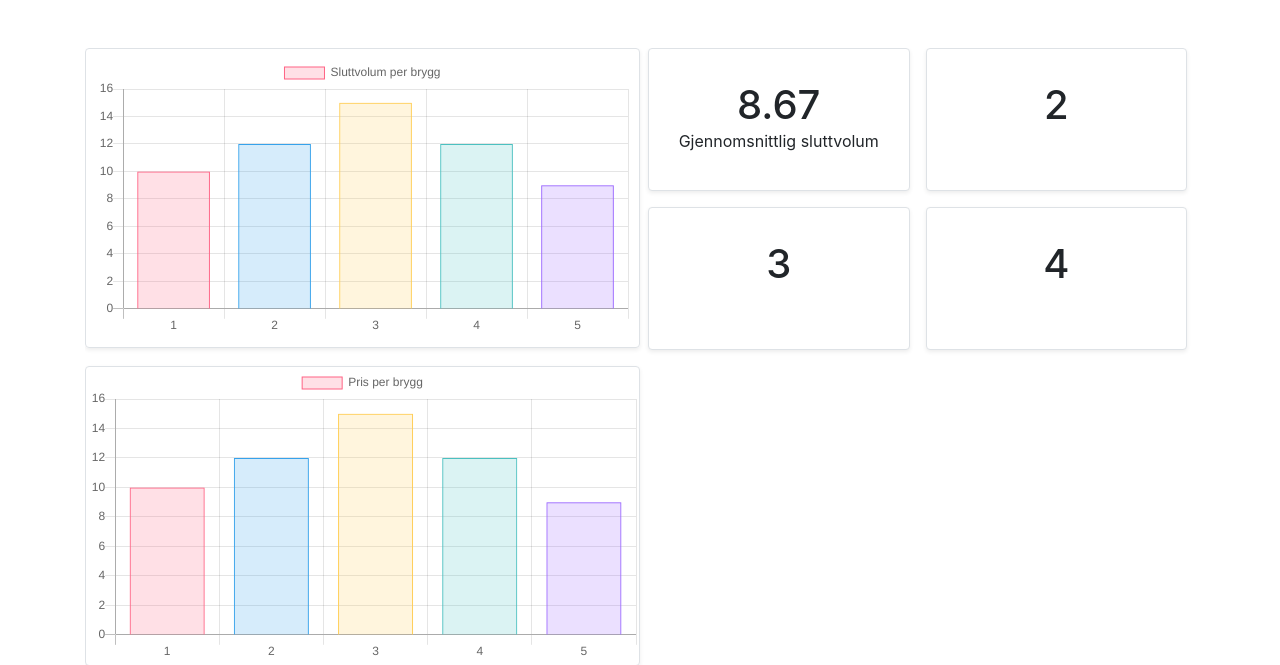
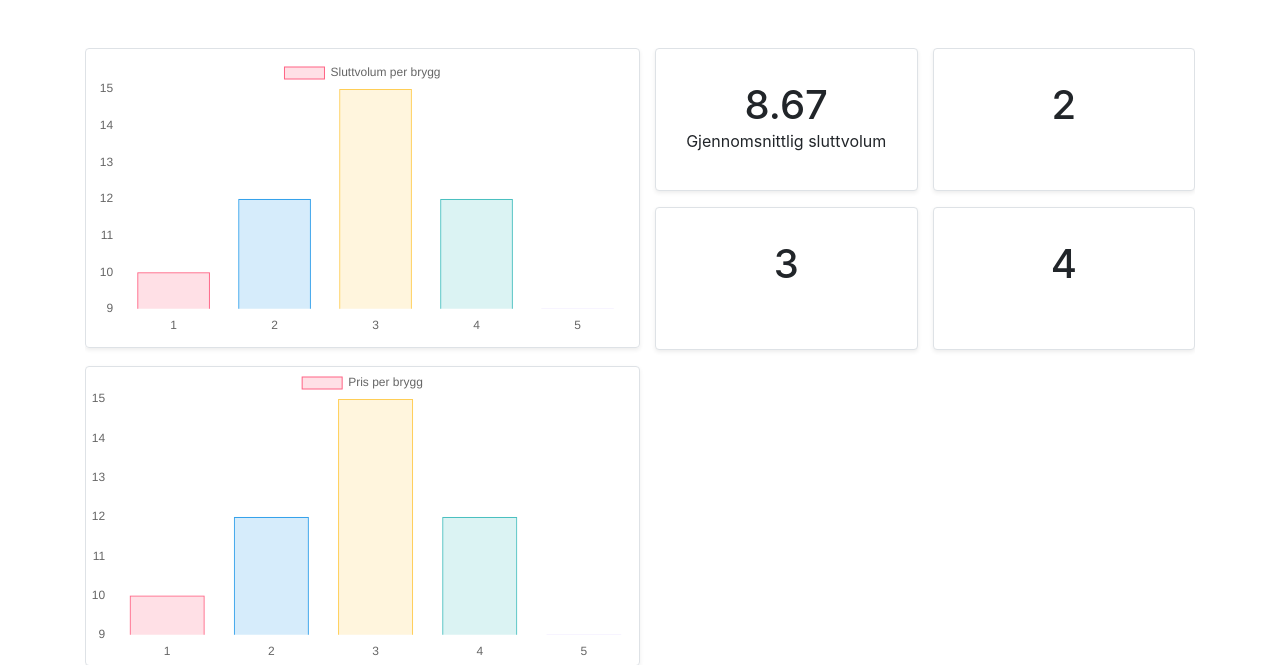
Before and after one commit to caubell/bryggelogg, a Django app: page /Bryggelogg/dashboard/ in a window 1280 px wide. Shown: the part 56-721 px from the top of the page. Run offline with Django 3.2, Linux system fonts and the light colour scheme; data comes from the database, SQL or seed files in the repository; some libraries are stand-ins or nearby versions.

Commit message:
Changed chart design

```diff
--- a/Bryggelogg/views.py
+++ b/Bryggelogg/views.py
@@ -1,5 +1,6 @@
 from django.shortcuts import render
 from django.http import HttpResponse, JsonResponse
+from django.views.generic import TemplateView,DetailView,FormView
 from Bryggelogg.models import Bryggelogg
 from Bryggelogg.forms import BryggeloggForm
 from django.contrib.auth import get_user_model
@@ -33,7 +34,7 @@ def bryggelogg_view(request):
 
     return render(request, 'Bryggelogg/bryggelogg.html', {'form': form})
 
-class dashboard_view(APIView):
+class dashboard_view(TemplateView):
     authentication_classes = []
     permission_classes = []
 
@@ -66,7 +67,7 @@ def get_data(request, *args, **kwargs):
     }
     return JsonResponse(data)
 
-class ChartData(APIView):
+class ChartData(TemplateView):
     authentication_classes = []
     permission_classes = []
 
--- a/templates/Bryggelogg/dashboard.html
+++ b/templates/Bryggelogg/dashboard.html
@@ -8,26 +8,26 @@
     <canvas id="myChart"></canvas>
   </div>
 
-  <div class="venstre col-md-3 px-2 pb-2">
+  <div class="venstre col-md-3 pr-0 pb-2">
     <div class="nt shadow-sm rounded border">
       <h1 class = "midtstilt">{{ avg_liter }}</h1>
       <p class = "midtstilt_horisontalt">Gjennomsnittlig sluttvolum</p>
     </div>
   </div>
 
-  <div class="venstre col-md-3 px-2 pb-2">
+  <div class="venstre col-md-3 pr-0 pb-2">
     <div class="nt shadow-sm rounded border">
       <h1 class = "midtstilt">2</h1>
     </div>
   </div>
 
-    <div class="venstre col-md-3 px-2 pt-2">
+    <div class="venstre col-md-3 pr-0 pt-2">
       <div class="nt shadow-sm rounded border">
         <h1 class = "midtstilt">3</h1>
       </div>
     </div>
 
-    <div class="venstre col-md-3 px-2 pt-2">
+    <div class="venstre col-md-3 pr-0 pt-2">
       <div class="nt shadow-sm rounded border">
         <h1 class = "midtstilt">4</h1>
       </div>
@@ -72,11 +72,17 @@ var myChart = new Chart(ctx, {
         responsive: true,
         maintainAspectRatio: false,
         scales: {
+            xAxes: [{
+              gridLines: {
+                display:false
+              }}],
             yAxes: [{
+              gridLines: {
+                display:false
+              }}],
                 ticks: {
                     beginAtZero: true
                 }
-            }]
         }
     }
 })
@@ -111,11 +117,17 @@ var myChart2 = new Chart(ctx2, {
         responsive: true,
         maintainAspectRatio: false,
         scales: {
+            xAxes: [{
+              gridLines: {
+                display:false
+              }}],
             yAxes: [{
+              gridLines: {
+                display:false
+              }}],
                 ticks: {
                     beginAtZero: true
                 }
-            }]
         }
     }
 });
```
